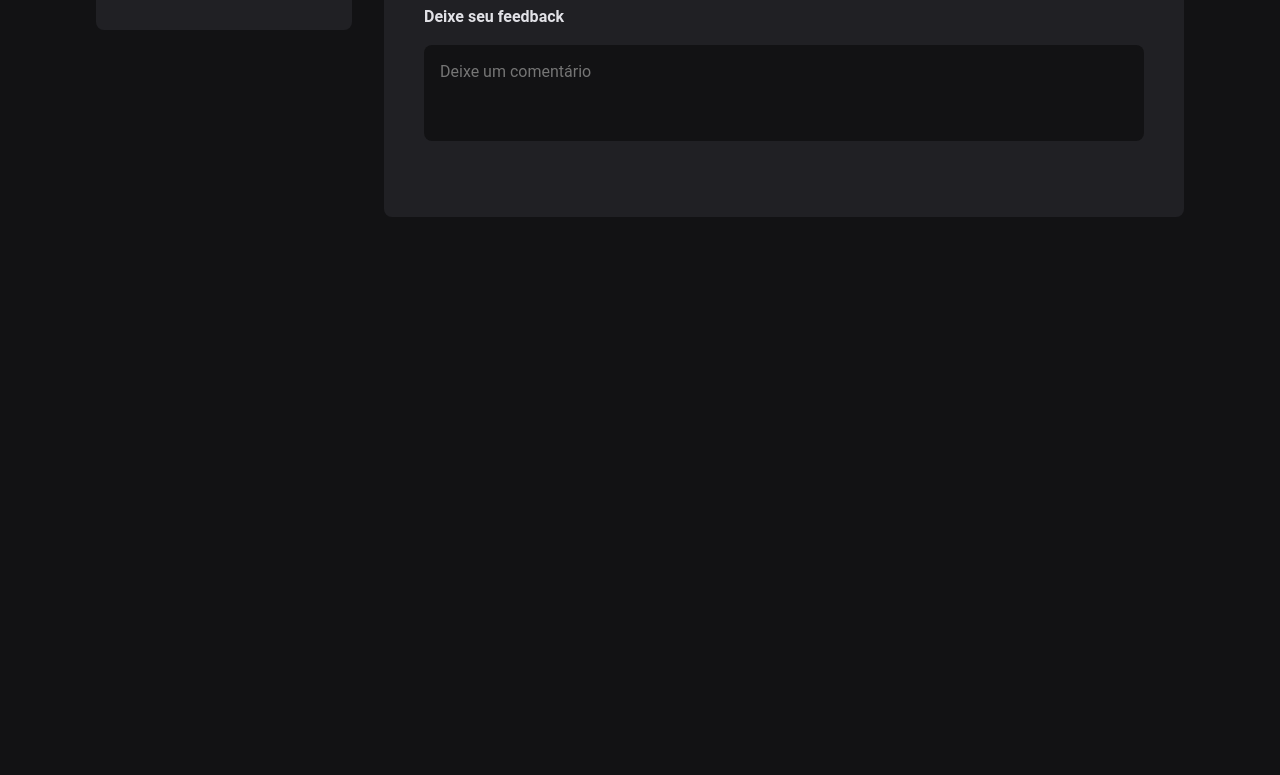
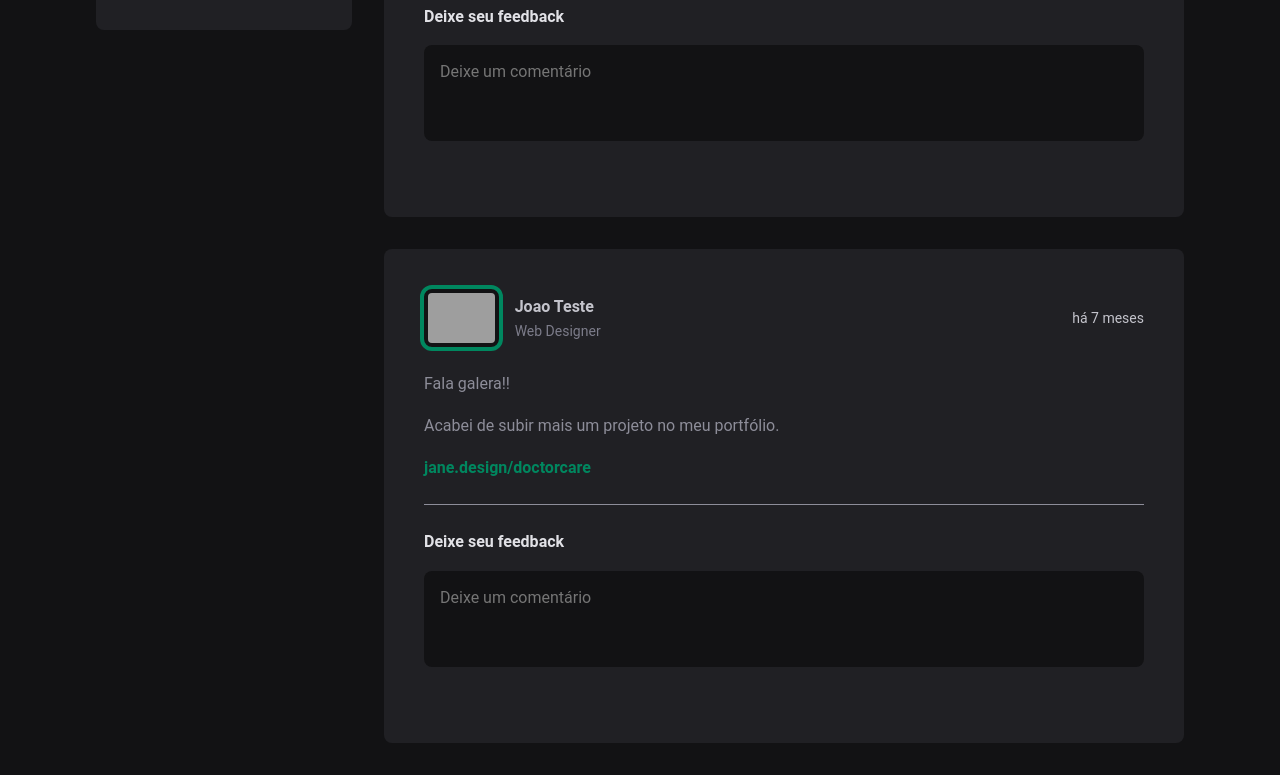
Before and after one commit to joaofanchini/curso_rocketseat, a React (Vite) app in the folder 01-fundametos-reactjs/: page / in a window 1280 px wide. Shown: the part 396-1171 px from the top of the page. Before the commit the page ends 800 px from the top, so only its background shows below. Built offline with nearby package versions, Linux system fonts and the light colour scheme; grey boxes are pictures that could not be loaded.

Commit message:
Finalizando projeto

```diff
--- a/01-fundametos-reactjs/src/App.tsx
+++ b/01-fundametos-reactjs/src/App.tsx
@@ -2,12 +2,35 @@ import styles from './App.module.css';
 
 import Header from "./components/header/Header";
 import Sidebar from "./components/sidebar/Sidebar";
-import Post from "./components/post/Post";
+import Post, {IPost} from "./components/post/Post";
 
 
-const posts: Post[] = [
+const posts: IPost[] = [
     {
         id: 1,
+        publishedAt: new Date('2022-05-10'),
+        author: {
+            avatarUrl: 'https://avatars.githubusercontent.com/u/31604369?v=4',
+            name:'Joao Teste',
+            role:'Web Designer'
+        },
+        contents:[
+            {
+                type:'paragraph',
+                content:'Fala galera!!'
+            },
+            {
+                type:'paragraph',
+                content:'Acabei de subir mais um projeto no meu portfólio.'
+            },
+            {
+                type:'link',
+                content:'jane.design/doctorcare'
+            }
+        ]
+    },
+    {
+        id: 2,
         publishedAt: new Date('2022-05-10'),
         author: {
             avatarUrl: 'https://avatars.githubusercontent.com/u/31604369?v=4',
--- a/01-fundametos-reactjs/src/components/comments/Comments.tsx
+++ b/01-fundametos-reactjs/src/components/comments/Comments.tsx
@@ -1,12 +1,26 @@
 import styles from './Comments.module.css';
 import {ThumbsUp, Trash} from "phosphor-react";
 import Avatar from "../avatar/Avatar";
+import {useState} from "react";
 
 type Comment = {
-    comment:string
+    id:number,
+    comment:string,
+    onDeleteComment: (id:number) => void
 }
 
-const Comments = ({comment}:Comment) => {
+const Comments = ({id, comment, onDeleteComment}:Comment) => {
+    const [likeCount, setLikeCount] = useState<number>(0);
+
+    const handleOnClickLike = () => {
+        // Closures React
+        // Neste formato garante que o valor utilizado será o mais recente (fila de atualização de contexto dos componentes)
+        // Muito utilizado para quando o componente depende de informações que ele mesmo gera
+        setLikeCount((latestValue) => {
+            return latestValue + 1;
+        })
+    }
+
     return <div className={styles.comment}>
         <Avatar src={"https://avatars.githubusercontent.com/u/31604369?v=4"}/>
         <div className={styles.commentBox}>
@@ -17,15 +31,17 @@ const Comments = ({comment}:Comment) => {
                         <time title="11 de Maio às 08:13h" dateTime="2022-05-11 08:13:00">Cerca de 1h atrás</time>
                     </div>
                     <button title="Deletar comentário">
-                        <Trash size={20}/>
+                        <Trash size={20} onClick={() => onDeleteComment(id)}/>
                     </button>
                 </header>
                 <p>{comment}</p>
             </div>
             <footer>
-                <button>
-                    <ThumbsUp size={24}/>
-                    Aplaudir <span>20</span>
+                <button
+                    onClick={handleOnClickLike}>
+                    <ThumbsUp
+                        size={24}/>
+                    Aplaudir <span>{likeCount}</span>
                 </button>
             </footer>
         </div>
--- a/01-fundametos-reactjs/src/components/post/Post.module.css
+++ b/01-fundametos-reactjs/src/components/post/Post.module.css
@@ -105,9 +105,14 @@
     font-weight: bold;
     cursor: pointer;
     transition: background-color 0.1s;
-    }
+}
 
-.commentForm button[type=submit]:hover {
+.commentForm button[type=submit]:disabled{
+    opacity: 0.7;
+    cursor: not-allowed;
+}
+
+.commentForm button[type=submit]:not(:disabled):hover {
     background-color: var(--green-1);
 }
 
--- a/01-fundametos-reactjs/src/components/post/Post.tsx
+++ b/01-fundametos-reactjs/src/components/post/Post.tsx
@@ -18,17 +18,17 @@ type Content = {
 }
 
 type PropsPost = {
-    post: Post
+    post: IPost
 }
 
-export interface Post {
+export interface IPost {
     id: number,
     publishedAt: Date
     author:Author,
     contents: Content[]
 }
 
-const Post = ({post}:PropsPost):JSX.Element => {
+const Post = ({post}:PropsPost):JSX.Element=> {
     const publishedDateTimeFormat = format(post.publishedAt, "d 'de' LLLL 'às' HH:mm'h'", {
         locale: ptBR
     })
@@ -48,6 +48,29 @@ const Post = ({post}:PropsPost):JSX.Element => {
         setNewComment('')
     }
 
+    function handleOnChange(event:any){
+        event.target.setCustomValidity('');
+        setNewComment(event.target.value)
+    }
+
+    function handleOnDeleteComment(id:number) {
+        let newComments:string[] = []
+
+        comments.forEach((comment, i) => {
+            if(i !== id){
+                newComments.push(comment)
+            }
+        })
+
+        setComments([...newComments]);
+    }
+
+    function handleOnInvalidComment(event: any) {
+        event.target.setCustomValidity('Este campo é obrigatório');
+    }
+
+    const isNewCommentEmpty = newComment.length === 0
+
     return <div className={styles.post}>
         <header>
             <div className={styles.author}>
@@ -61,12 +84,12 @@ const Post = ({post}:PropsPost):JSX.Element => {
         </header>
 
         <div className={styles.content}>
-            {post.contents.map(content => {
+            {post.contents.map((content,i) => {
                 if(content.type === 'paragraph'){
-                    return <p>{content.content}</p>
+                    return <p key={i}>{content.content}</p>
                 }
                 else if (content.type === 'link') {
-                    return <p><a href='#'>{content.content}</a></p>
+                    return <p key={i}><a href='#'>{content.content}</a></p>
                 }
             })}
         </div>
@@ -75,14 +98,16 @@ const Post = ({post}:PropsPost):JSX.Element => {
             <strong>Deixe seu feedback</strong>
             <textarea name='taComment'
                       value={newComment}
-                      onChange={(event) => setNewComment(event.target.value)}
-                      placeholder='Deixe um comentário'/>
+                      onChange={handleOnChange}
+                      placeholder='Deixe um comentário'
+                      onInvalid={handleOnInvalidComment}
+                      required/>
             <footer>
-                <button type='submit'>Publicar</button>
+                <button type='submit' disabled={isNewCommentEmpty}>Publicar</button>
             </footer>
         </form>
         <div className={styles.commentList}>
-            {comments.map((comment, id) => <Comments key={id} comment={comment}/>)}
+            {comments.map((comment, i) => <Comments key={i} id={i} comment={comment} onDeleteComment={handleOnDeleteComment}/>)}
         </div>
     </div>
 }
```
